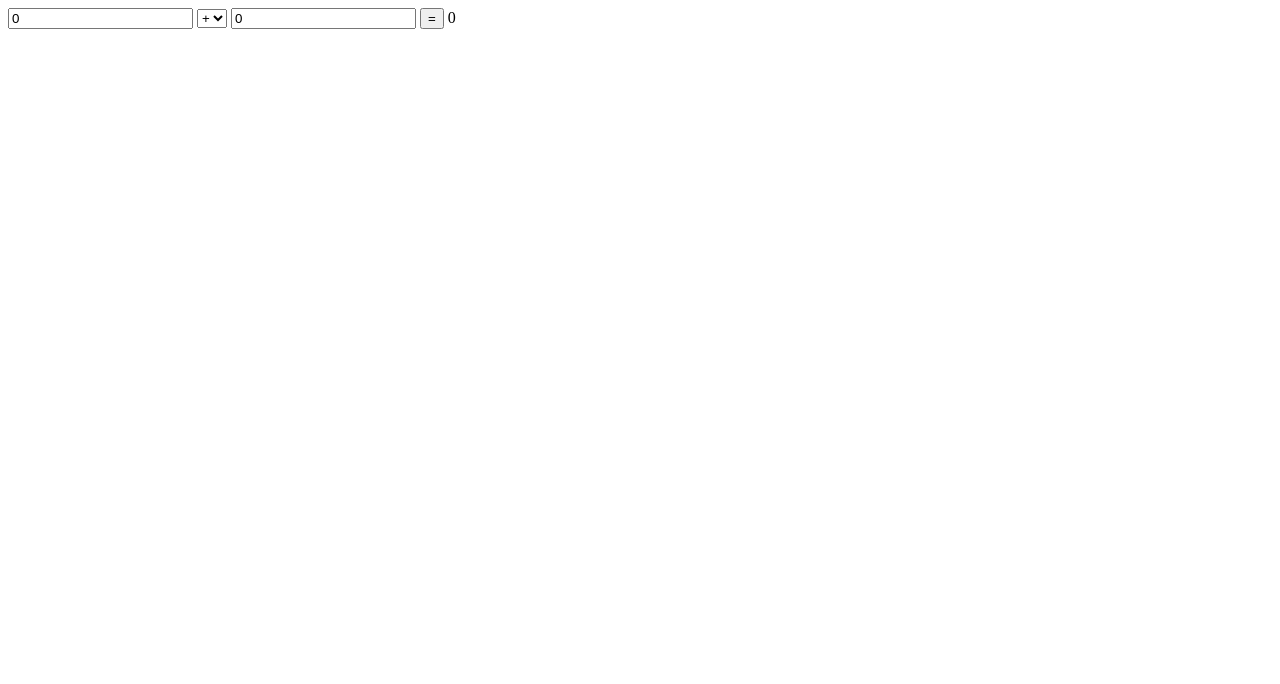
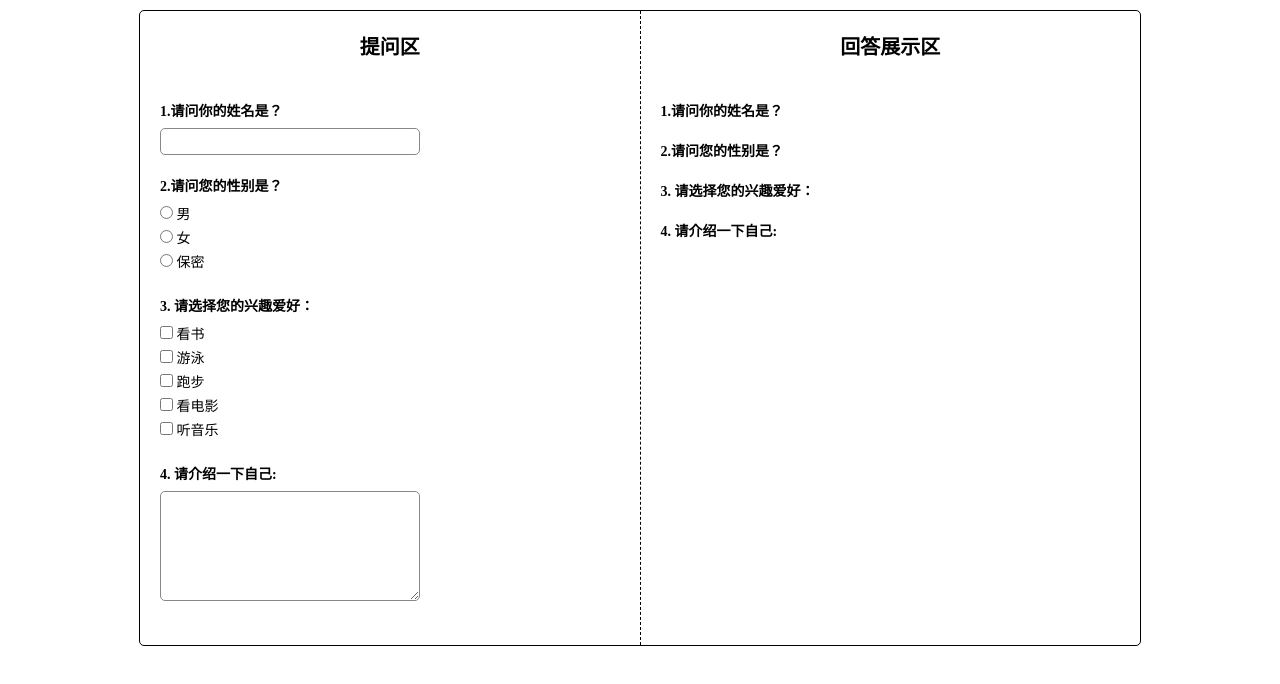
Before and after one commit to LokenSheng/VueDemo, a plain HTML site: page index.html in a window 1280 px wide. Drawn offline with Linux system fonts and the light colour scheme.

Commit message:
first commit

```diff
--- /dev/null
+++ b/index.css
@@ -0,0 +1,66 @@
+* {
+    margin: 0;
+    padding: 0;
+    list-style: none;
+    font-size: 14px;
+    font-style: normal;
+  }
+
+  #app {
+    display: flex;
+    justify-content: space-between;
+    width: 1000px;
+    margin: 10px auto;
+    border: 1px solid #000;
+    border-radius: 5px;
+  }
+
+  #app .area {
+    width: 50%;
+  }
+
+  #app .area:first-child {
+    border-right: 1px dashed #000;
+  }
+
+  #app .area h2 {
+    text-align: center;
+    margin-top: 20px;
+    margin-bottom: 40px;
+    font-size: 20px;
+  }
+
+  #app .area ul {
+    padding-left: 20px;
+    padding-right: 20px;
+    padding-bottom: 20px;
+  }
+
+  #app .area ul li {
+    margin-bottom: 20px;
+  }
+
+  #app .area ul li h3 {
+    margin-bottom: 8px;
+  }
+
+  #app .area ul li input[type='text'],
+  #app .area ul li textarea {
+    width: 250px;
+    height: 25px;
+    padding-left: 8px;
+    border-radius: 5px;
+    border: 1px solid #888;
+    font-size: 12px;
+    outline: none;
+  }
+
+  #app .area ul li input[type='radio'],
+  #app .area ul li input[type='checkbox'] {
+    margin-bottom: 8px;
+  }
+
+  #app .area ul li textarea {
+    padding-top: 8px;
+    height: 100px;
+  }
--- a/index.html
+++ b/index.html
@@ -1,27 +1,59 @@
 <!DOCTYPE html>
 <html lang="en">
+
 <head>
     <meta charset="UTF-8">
     <meta name="viewport" content="width=device-width, initial-scale=1.0">
-    <title>简单的计算器</title>
+    <title>调查问卷</title>
+    <link rel="stylesheet" href="index.css">
 </head>
+
 <body>
 
     <div id="app">
-        <input type="text" v-model.number.lazy='num1'>
-        <select name="" id="" v-model='type'>
-            <option value="+">+</option>
-            <option value="-">-</option>
-            <option value="*">*</option>
-            <option value="/">/</option>
-        </select>
-        <input type="text" v-model.number.lazy='num2'>
-        <button @click='handleClick'>=</button>
-        <span>{{ result }}</span>
+        <div class="area" v-for="area in 2">
+            <h2>{{ area === 1 ? '提问区' : '回答展示区' }}</h2>
+            <ul>
+                <li v-for="question in questionList" :key="question.id">
+                    <h3>{{ question.title }}</h3>
+                    <!-- 简答 -->
+                    <div v-if="question.type === 'short'">
+                        <input type="text" v-if="area === 1" v-model="question.answer">
+                        <span v-else>{{ question.answer }}</span>
+                    </div>
+                    <!-- 单选 -->
+                    <div v-else-if="question.type === 'single'">
+                        <template v-if="area === 1">
+                            <div v-for="choose in question.chooseList" :key="choose">
+                                <input type="radio" :value="choose" v-model="question.answer" />
+                                <span>{{ choose }}</span>
+                            </div>
+                        </template>
+                        <span v-else>{{ question.answer }}</span>
+                    </div>
+                    <!-- 多选题 -->
+                    <div v-else-if="question.type === 'multiple'">
+                        <template v-if="area === 1">
+                            <div v-for="choose in question.chooseList">
+                                <input type="checkbox" :value="choose" v-model="question.answer" />
+                                <span>{{ choose }}</span>
+                            </div>
+                        </template>
+                        <div v-else>{{ question.answer && question.answer.toString() }}</div>
+                    </div>
+                    <!-- 问答题 -->
+                    <div v-else>
+                        <textarea v-if="area === 1" v-model="question.answer"></textarea>
+                        <span v-else>{{ question.answer }}</span>
+                    </div>
+                </li>
+            </ul>
+        </div>
     </div>
 
     <script src="vue.js"></script>
     <script src="index.js"></script>
 
 </body>
+
 </html>
--- a/index.js
+++ b/index.js
@@ -1,28 +1,49 @@
 const vm = new Vue({
     el: '#app',
     data: {
-        num1: 0,
-        num2: 0,
-        type: '+',
-        result: 0
+        questionList: [
+            {
+                type: 'short',
+                title: '1.请问你的姓名是？',
+                chooseList: null,
+                id: 0,
+            },
+            {
+                type: 'single',
+                title: '2.请问您的性别是？',
+                chooseList: [
+                    '男',
+                    '女',
+                    '保密',
+                ],
+                id: 1,
+            },
+            {
+                type: 'multiple',
+                title: '3. 请选择您的兴趣爱好：',
+                chooseList: [
+                    '看书',
+                    '游泳',
+                    '跑步',
+                    '看电影',
+                    '听音乐',
+                ],
+                id: 2,
+            },
+            {
+                type: 'long',
+                title: '4. 请介绍一下自己:',
+                chooseList: null,
+                id: 3,
+            },
+        ]
     },
     methods: {
-        handleClick() {
-            const { type, num1, num2 } = this;
-            switch (type) {
-                case '+':
-                    this.result = num1 + num2;
-                    break;
-                case '-':
-                    this.result = num1 - num2;
-                    break;
-                case '*':
-                    this.result = num1 * num2;
-                    break;
-                case '/':
-                    this.result = num1 / num2;
-                    break;
-            }
-        }
+
     }
 })
+
+vm.questionList.forEach(question => {
+    const answer = question.type === 'multiple' ? [] : '';
+    vm.$set(question, 'answer', answer);
+  });
```
